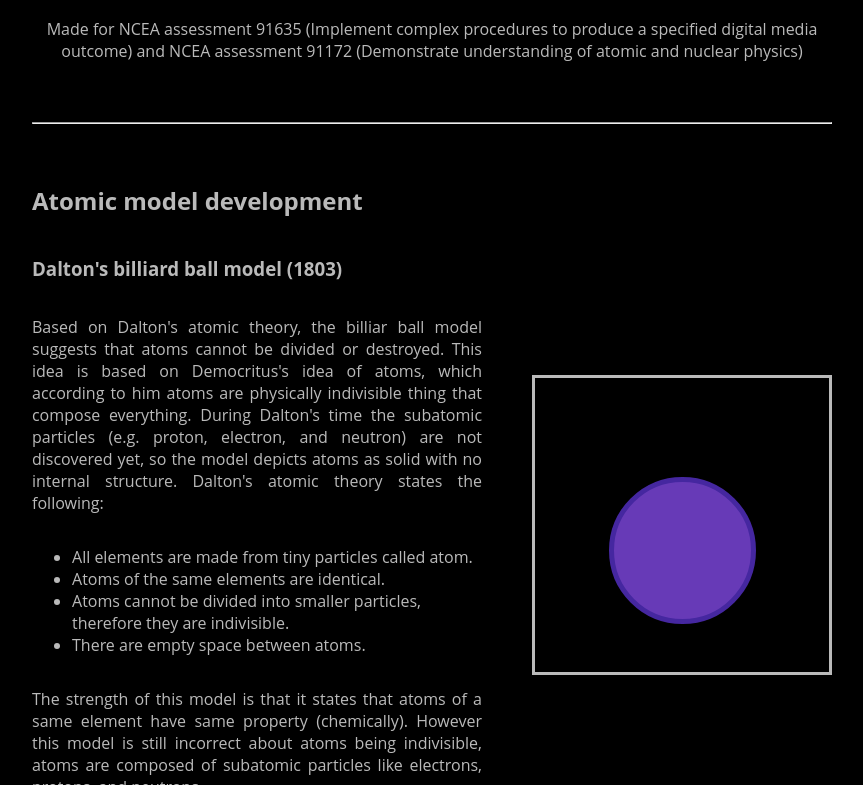
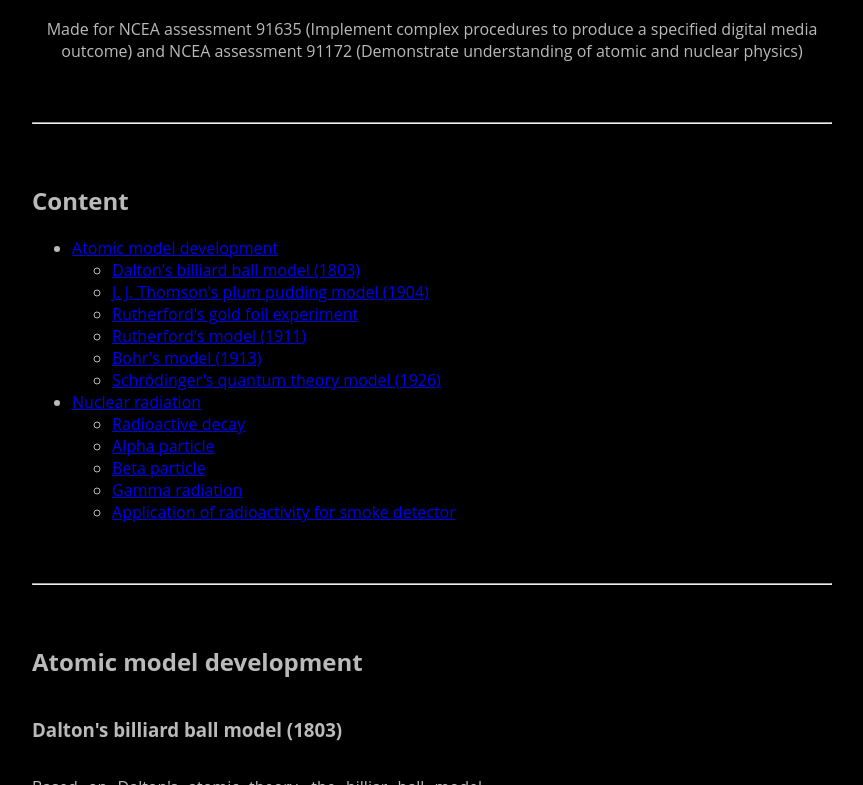
Before and after one commit to King-F-Crimson/atomic-animation, a plain HTML site: page atomic_and_nuclear_physics_basic.html in a window 1280 px wide. Shown: the part 570-1355 px from the top of the page, without its empty margins (208-1071 px from the left). Drawn offline with Linux system fonts and the light colour scheme.

Commit message:
Add table of content and anchors.

```diff
--- a/atomic_and_nuclear_physics_basic.html
+++ b/atomic_and_nuclear_physics_basic.html
@@ -21,11 +21,39 @@
     <article>
         <!-- The main page is contained in article which is then separated into sections. Each section has a section-container div that uses CSS grid display to make the page responsive. -->
         <section>
-            <h2>Atomic model development</h2>
+            <h2>Content</h2>
+                <ul>
+                    <li>
+                        <a href="#atomic">Atomic model development</a>
+                        <ul>
+                            <li><a href="#dalton">Dalton's billiard ball model (1803)</a></li>
+                            <li><a href="#thomson">J. J. Thomson's plum pudding model (1904)</a></li>
+                            <li><a href="#rutherford-experiment">Rutherford's gold foil experiment</a></li>
+                            <li><a href="#rutherford">Rutherford's model (1911)</a></li>
+                            <li><a href="#bohr">Bohr's model (1913)</a></li>
+                            <li><a href="#schrodinger">Schrödinger's quantum theory model (1926)</a></li>
+                        </ul>
+                    </li>
+                    <li>
+                        <a href="#nuclear">Nuclear radiation</a>
+                        <ul>
+                            <li><a href="#decay">Radioactive decay</a></li>
+                            <li><a href="#alpha">Alpha particle</a></li>
+                            <li><a href="#beta">Beta particle</a></li>
+                            <li><a href="#gamma">Gamma radiation</a></li>
+                            <li><a href="#smoke-detector">Application of radioactivity for smoke detector</a></li>
+                        </ul>
+                    </li>
+                </ul>
+            <hr>
+        </section>
+
+        <section>
+            <h2 id="atomic">Atomic model development</h2>
 
             <div class="atomic-container section-container">
                 <div class="slide">
-                    <h3>Dalton's billiard ball model (1803)</h3>
+                    <h3 id="dalton">Dalton's billiard ball model (1803)</h3>
 
                     <p>Based on Dalton's atomic theory, the billiar ball model suggests that atoms cannot be divided or destroyed. This idea is based on Democritus's idea of atoms, which according to him atoms are physically indivisible thing that compose everything. During Dalton's time the subatomic particles (e.g. proton, electron, and neutron) are not discovered yet, so the model depicts atoms as solid with no internal structure. Dalton's atomic theory states the following:</p>
 
@@ -47,7 +75,7 @@
                 </div>
 
                 <div class="slide">
-                    <h3>J. J. Thomson's plum pudding model (1904)</h3>
+                    <h3 id="thomson">J. J. Thomson's plum pudding model (1904)</h3>
 
                     <p>Thomson discovered the existance of electron through his Crookes tube experiment. He found that electrons have mass much smaller (at least thousand times smaller) than the mass of a hydrogen atom. This conclude that there are particles smaller than atoms which means atoms are not the fundamental, indivisible, or smallest particle, meaning that Dalton's model is not accurate.</p>
 
@@ -74,7 +102,7 @@
 
                 <!-- This div has a different color in the styling to emphasize its role as an extra information (e.g. it's not about atomic model like the other elements on the same hierarchy). -->
                 <div class="slide gold-foil-experiment">
-                    <h3>Rutherford's gold foil experiment</h3>
+                    <h3 id="rutherford-experiment">Rutherford's gold foil experiment</h3>
 
                     <p>Originally meant to prove J. J. Thomson's plum pudding model, Rutherford's experiment instead showed that Thomson's atomic model is incorrect. In Rutherford's experiment a radioactive source is used to bombard a gold foil which is only a few atoms thick with alpha particles. A scintillation screen surrounds the gold foil which functions to detect alpha particles.</p>
 
@@ -99,7 +127,7 @@
                 </div>
 
                 <div class="slide">
-                    <h3>Rutherford's model (1911)</h3>
+                    <h3 id="rutherford">Rutherford's model (1911)</h3>
 
                     <p>Through his gold foil experiment, Rutherford discovered the existance of a dense, positively charged nucleus inside atoms. He concluded that atoms are neutral overall, are made up of a positively charged nucleus which is surrounded by clouds of orbiting electrons, that there are empty spaces within atoms.</p>
 
@@ -148,7 +176,7 @@
                 </div>
 
                 <div class="slide">
-                    <h3>Bohr's model (1913)</h3>
+                    <h3 id="bohr">Bohr's model (1913)</h3>
 
                     <p>After Rutherford discovery of the dense positively charged core, Bohr modified Rutherford's atom model by suggesting that electrons moved around the nucleus of the atom in orbits with fixed radius and energy level, similar to how planets orbit the sun.</p>
 
@@ -175,7 +203,7 @@
                 </div>
 
                 <div class="slide">
-                    <h3>Schrödinger's quantum theory model (1926)</h3>
+                    <h3 id="schrodinger">Schrödinger's quantum theory model (1926)</h3>
 
                     <p>Schrödinger's discovery states that electrons do not move at fixed orbit, instead they move in waves. The exact location of the electrons are unknown, but there are clouds of probability called orbitals in which the electrons are likely to be located.</p>
 
@@ -190,11 +218,11 @@
             </div>
         </section>
         <section>
-            <h2>Nuclear radiation</h2>
+            <h2 id="nuclear">Nuclear radiation</h2>
 
             <div class="nuclear-container section-container">
                 <div class="slide">
-                    <h3>Radioactive decay</h3>
+                    <h3 id="decay">Radioactive decay</h3>
 
                     <p>Radioactive decay occurs when an unstable nucleus of an atom breaks down. The breakdown of the nucleus is random and spontaneus, and in the breakdown energy is released in form of alpha, beta, and gamma radiation. The breakdown happens because only certain combinations of proton and neutron are stable.</p>
 
@@ -221,7 +249,7 @@
                 </div>
 
                 <div class="slide">
-                    <h3>Alpha particle</h3>
+                    <h3 id="alpha">Alpha particle</h3>
 
                     <p>Alpha particle is a helium nucleus with +2 charge, so it is basically two protons and two neutrons. It has a very high ionising power, however it can be stopped by a few centimeters of air or just a thin sheet of paper.</p>
 
@@ -244,7 +272,7 @@
                 </div>
 
                 <div class="slide">
-                    <h3>Beta particle</h3>
+                    <h3 id="beta">Beta particle</h3>
 
                     <p>Beta particle is an electron with a high kinetic energy. It has a medium ionising power and can be stopped by a few milimeters of most metals.</p>
 
@@ -261,7 +289,7 @@
                 </div>
 
                 <div class="slide">
-                    <h3>Gamma radiation</h3>
+                    <h3 id="gamma">Gamma radiation</h3>
 
                     <p>Gamma radiation is a very high frequency electromagnetic radiation. Compared to the previous types of radiation particle, it has the lowest ionising power. However, it is way harder to be stopped, requiring a several centimeters of steel or meters of concrete to stop it.</p>
 
@@ -291,7 +319,7 @@
                 </div>
 
                 <div class="slide">
-                    <h3>Application of radioactivity for smoke detector</h3>
+                    <h3 id="smoke-detector">Application of radioactivity for smoke detector</h3>
 
                     <p>Radioactivity is used in ionization smoke detectors which use a weak alpha source. The alpha source is typically americium-241, which has a half-life of 432.2 years. When the americium-241 decays into neptunium, they emit alpha particles which are then detected by a sensor. However, if smoke gets into the alarm, the alpha particle cannot get through to the sensor and the alarm sets off. The alpha decay of americium-241 is:</p>
 
```
